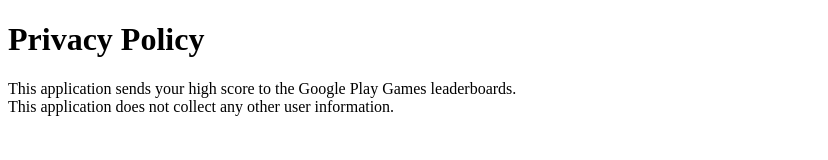
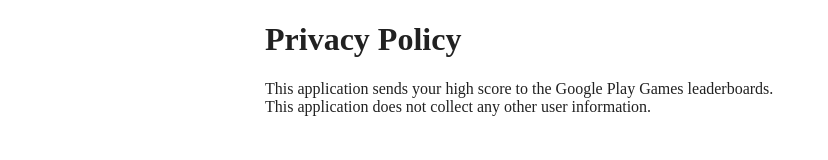
Before and after one commit to zozooizozzoizioiiiooi/taps-policy-leaderboards, a plain HTML site: page index.html in a window 1280 px wide. Shown: the whole page, without its empty margins (0-828 px from the left). Drawn offline with Linux system fonts and the light colour scheme.

Commit message:
Update index.html

```diff
--- a/index.html
+++ b/index.html
@@ -6,10 +6,13 @@
     <meta name="google-site-verification" content="mUuKDP-c1HEVd5BZvlDMu5F_vPH-IXAtmf5w5Ee4TMs" />
     <link rel="icon" type="image/svg+xml" href="favicon.svg">
     <title>taps</title>
+    <style>.page{width: 750px; margin: 0 auto; color: #212121}</style>
 </head>
 <body>
-    <h1>Privacy Policy</h1>
-    This application sends your high score to the Google Play Games leaderboards.<br>
-    This application does not collect any other user information.
+    <div class="page">
+        <h1>Privacy Policy</h1>
+        This application sends your high score to the Google Play Games leaderboards.<br>
+        This application does not collect any other user information.
+    </div>
 </body>
 </html>
```
